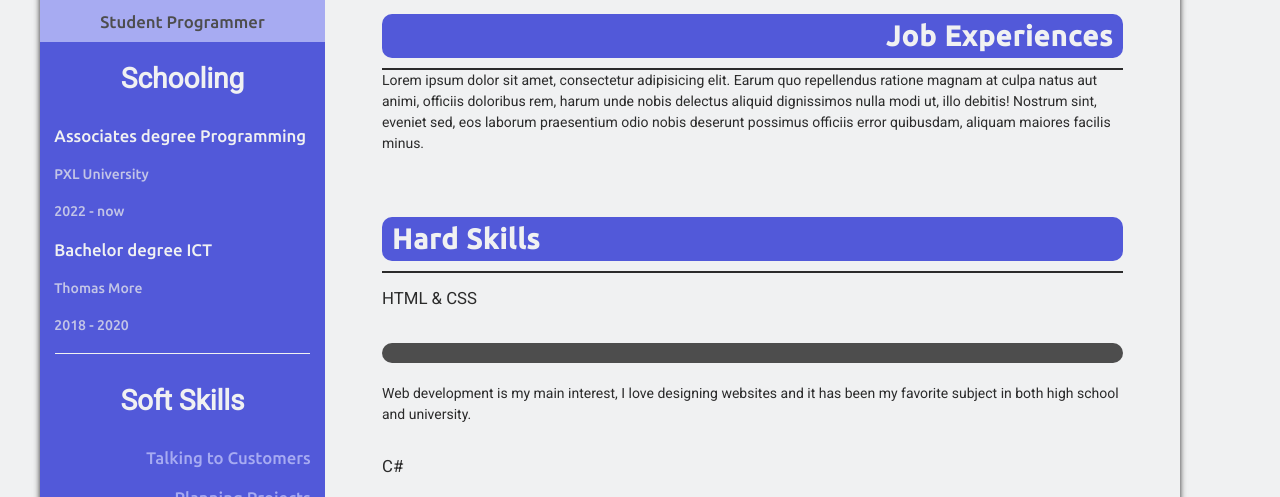
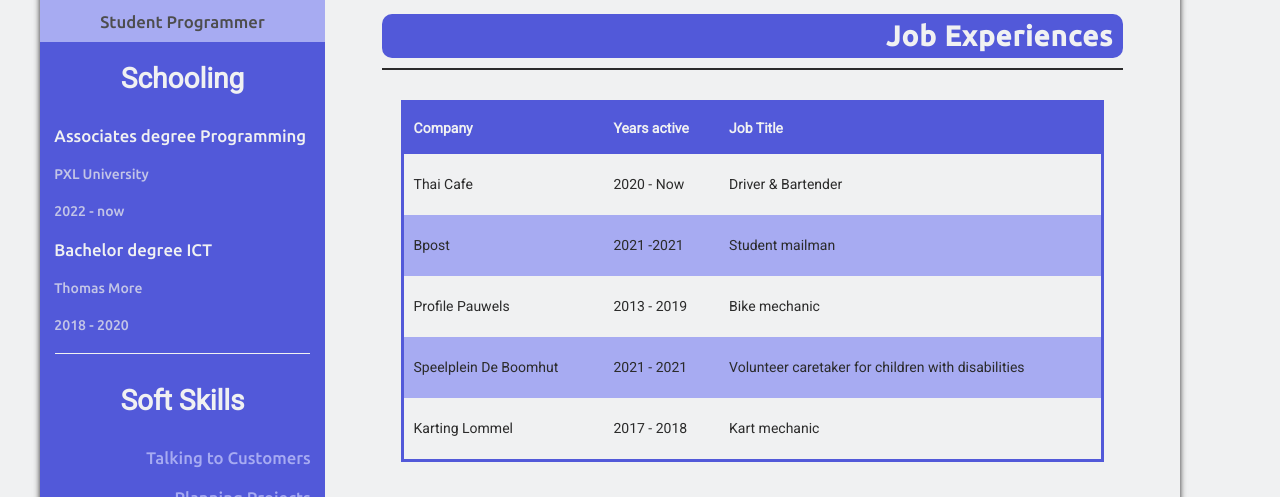
Before and after one commit to Robbe-vH/Portfolio, an Angular app: page / in a window 1280 px wide. Shown: the part 455-952 px from the top of the page. Built offline with nearby package versions, Linux system fonts and the light colour scheme.

Commit message:
tabel toegevoegd met werkende TS

```diff
--- a/angular.json
+++ b/angular.json
@@ -13,7 +13,7 @@
         "build": {
           "builder": "@angular-devkit/build-angular:browser",
           "options": {
-            "outputPath": "/home/robbevh/Documents/Production-Portfolio",
+            "outputPath": "dist/portfolio-website",
             "index": "src/index.html",
             "main": "src/main.ts",
             "polyfills": "src/polyfills.ts",
--- a/src/app/app.module.ts
+++ b/src/app/app.module.ts
@@ -7,6 +7,7 @@ import { AppComponent } from './app.component';
 import { ContactForm } from './contact/contact.component';
 import { ResumePagina } from './resume/resume.component';
 import { SkillBalkje } from './resume/skillbalkjes/skillbalkje.component';
+import { ResumeTabel } from './resume/tabel/tabel.component';
 import { ContactService } from './services.service';
 
 @NgModule({
@@ -14,7 +15,8 @@ import { ContactService } from './services.service';
     AppComponent,
     ResumePagina,
     SkillBalkje,
-    ContactForm
+    ContactForm,
+    ResumeTabel
   ],
   imports: [
     BrowserModule,
--- a/src/app/resume/resume.component.html
+++ b/src/app/resume/resume.component.html
@@ -102,13 +102,7 @@
                 </div>
 
                 <div class="hr"></div>
-                <p>
-                    Lorem ipsum dolor sit amet, consectetur adipisicing elit. Earum quo repellendus ratione magnam at
-                    culpa natus aut animi, officiis doloribus rem, harum unde nobis delectus aliquid dignissimos nulla
-                    modi ut, illo debitis! Nostrum sint, eveniet sed, eos laborum praesentium odio nobis deserunt
-                    possimus officiis error quibusdam, aliquam maiores facilis minus.
-                </p>
-
+              <resume-tabel></resume-tabel>
             </div>
 
             <div class="hardskills">
--- /dev/null
+++ b/src/app/resume/tabel/tabel.component.css
@@ -0,0 +1,46 @@
+.MottigeTabel {
+  display: flex;
+  justify-content: center;
+}
+
+table {
+  border-collapse: collapse;
+  width: 95%;
+  border: 3px solid #5259D9;
+  margin: 30px 0px;
+  transition: all 0.3s;
+}
+
+table:hover {
+  box-shadow: 0px 0px 6px #2b2b2b;
+}
+
+thead > tr {
+  background-color: #5259D9;
+  color: #F0F1F2;
+  text-align: left;
+}
+
+thead th {
+  padding: 15px 10px;
+}
+
+tbody td {
+  padding: 20px 10px;
+}
+
+tbody > tr:nth-of-type(even) {
+  background-color: #A7ABF2;
+}
+
+tbody tr:hover{
+  color: #5259D9;
+}
+
+.werkuitleg {
+  color: #5259D9;
+}
+
+p {
+  color: #2b2b2b;
+}
--- /dev/null
+++ b/src/app/resume/tabel/tabel.component.html
@@ -0,0 +1,50 @@
+<div class="MottigeTabel">
+                    <table>
+                        <thead>
+                            <!-- header row -->
+                            <tr>
+                                <th>Company</th>
+                                <th>Years active</th>
+                                <th>Job Title</th>
+                            </tr>
+                        </thead>
+                        <tbody>
+                            <tr (mouseenter)="RijTc()">
+                                <td>Thai Cafe</td>
+                                <td>2020 - Now</td>
+                                <td>Driver & Bartender</td>
+                            </tr>
+                            <tr (mouseenter)="RijBpost()">
+                                <td>Bpost</td>
+                                <td>2021 -2021</td>
+                                <td>Student mailman</td>
+                            </tr>
+                            <tr (mouseenter)="RijPauwels()">
+                                <td>Profile Pauwels</td>
+                                <td>2013 - 2019</td>
+                                <td>Bike mechanic</td>
+                            </tr>
+                            <tr (mouseenter)="RijSpeel()">
+                                <td>Speelplein De Boomhut</td>
+                                <td>2021 - 2021</td>
+                                <td>Volunteer caretaker for children with disabilities</td>
+                            </tr>
+                            <tr (mouseenter)="RijKarting()">
+                                <td>Karting Lommel</td>
+                                <td>2017 - 2018</td>
+                                <td>Kart mechanic</td>
+                            </tr>
+
+                        </tbody>
+                    </table>
+
+
+                </div>
+
+                <div class="werkuitleg">
+                    <p *ngIf="TC"> yeeeet</p>
+                    <p *ngIf="Bpost"> bpost</p>
+                    <p *ngIf="Pauwels">pauwels</p>
+                    <p *ngIf="Speel">speelplein</p>
+                    <p *ngIf="Karting"> karting</p>
+                </div>
--- /dev/null
+++ b/src/app/resume/tabel/tabel.component.ts
@@ -0,0 +1,54 @@
+import { Component } from "@angular/core";
+
+@Component({
+    selector: 'resume-tabel',
+    templateUrl: 'tabel.component.html',
+    styleUrls: ['tabel.component.css']
+})
+export class ResumeTabel {
+    TC = false;
+    Bpost = false;
+    Pauwels = false;
+    Speel = false;
+    Karting = false;
+
+    RijTc() {
+        this.TC = true;
+        this.Bpost = false;
+        this.Pauwels = false;
+        this.Speel = false;
+        this.Karting = false;
+    }
+
+    RijBpost() {
+        this.TC = false;
+        this.Bpost = true;
+        this.Pauwels = false;
+        this.Speel = false;
+        this.Karting = false;
+    }
+
+    RijPauwels() {
+        this.TC = false;
+        this.Bpost = false;
+        this.Pauwels = true;
+        this.Speel = false;
+        this.Karting = false;
+    }
+
+    RijSpeel() {
+        this.TC = false;
+        this.Bpost = false;
+        this.Pauwels = false;
+        this.Speel = true;
+        this.Karting = false;
+    }
+
+    RijKarting() {
+        this.TC = false;
+        this.Bpost = false;
+        this.Pauwels = false;
+        this.Speel = false;
+        this.Karting = true;
+    }
+}
```
